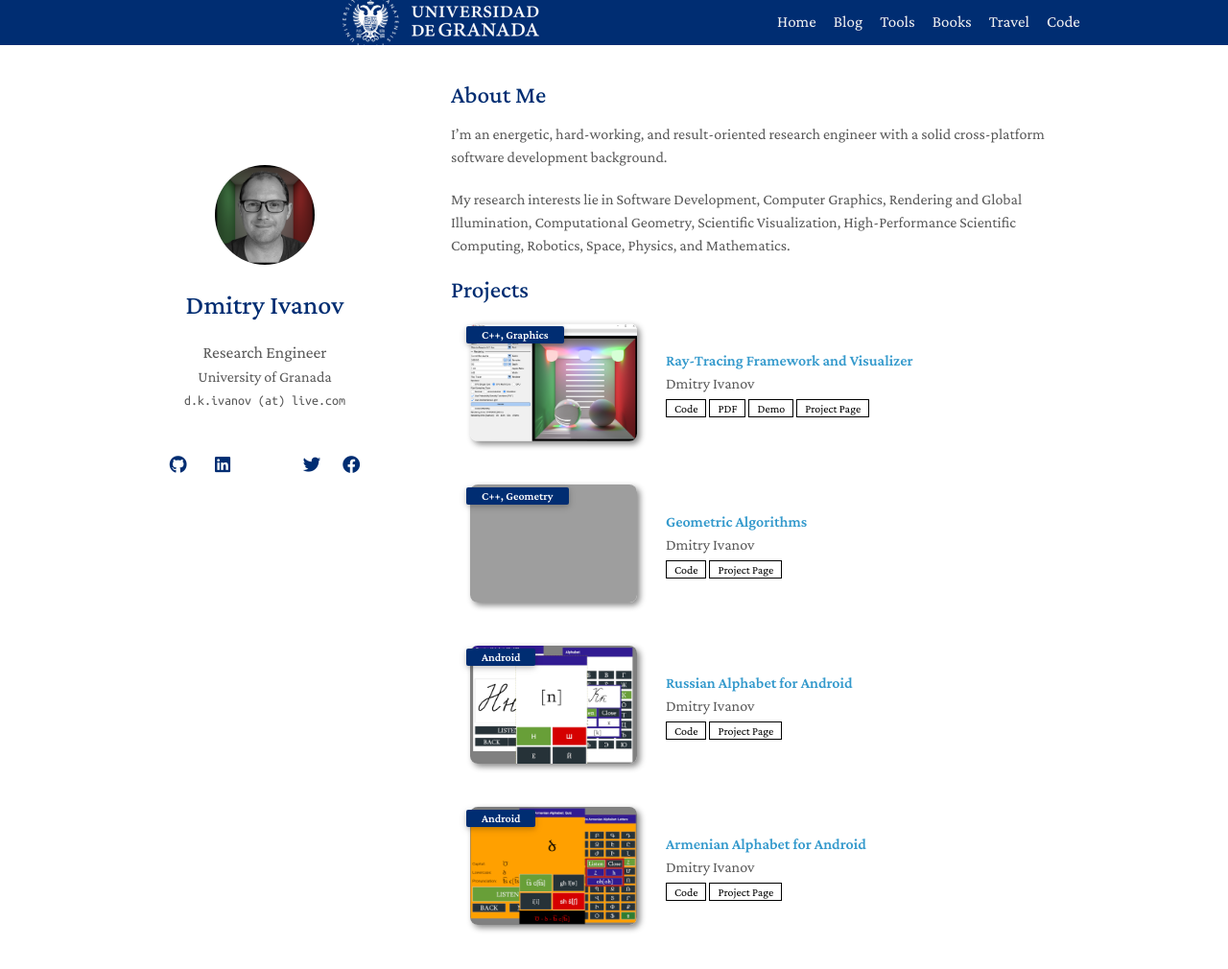
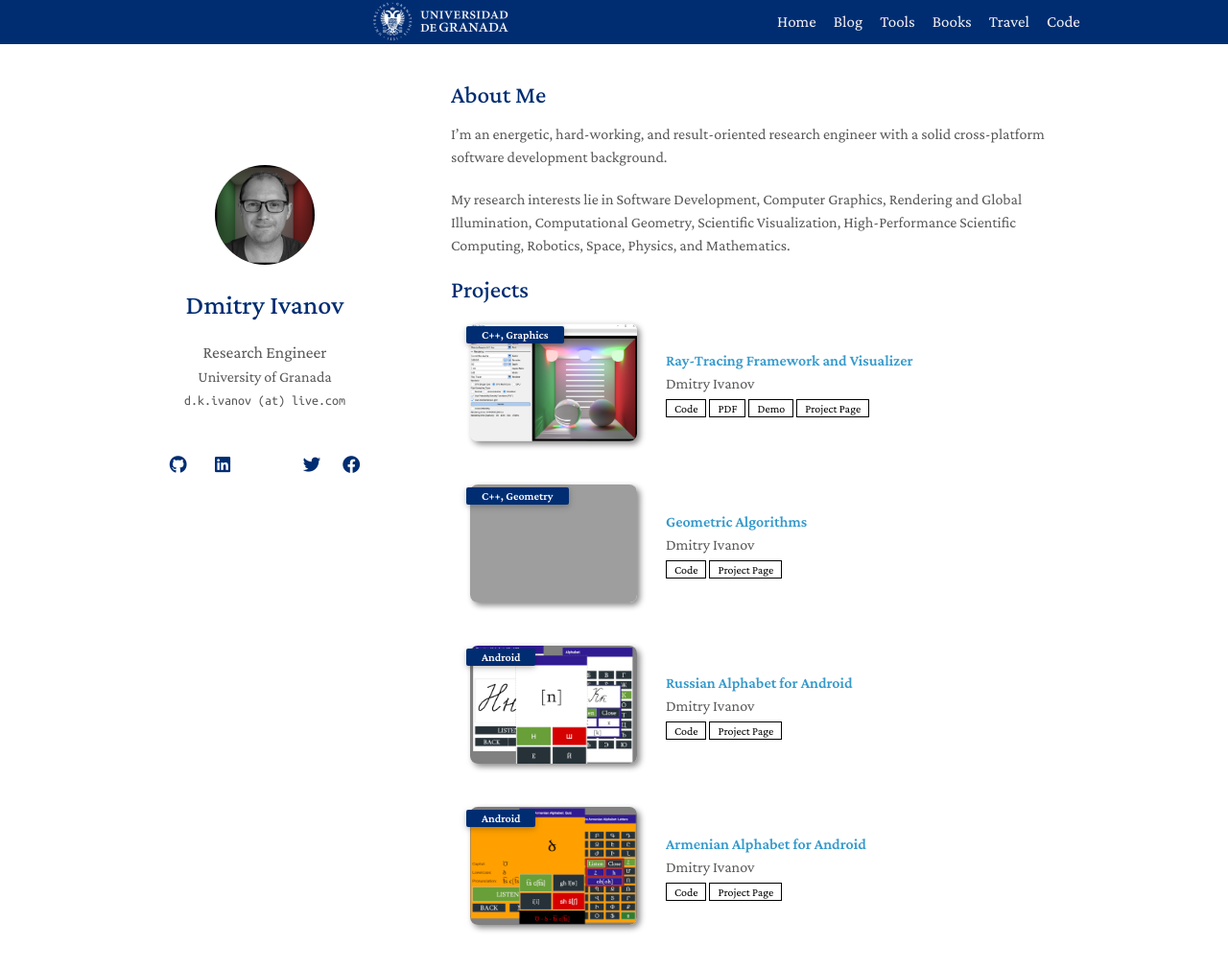
Before and after one commit to d-k-ivanov/d-k-ivanov.github.io, a Jekyll site: the page built from index.md, in a window 1280 px wide and 1074 px high. Shown: the top 1010 px of the window at 96% size. Built offline with Jekyll 4.4.1, drawn with Linux system fonts in a browser that asks for light colours; a style sheet for code colours, icons or effects is not loaded; grey boxes are pictures that could not be loaded.

Commit message:
Post 2024-24-10-23-03

```diff
--- a/_includes/navigation.html
+++ b/_includes/navigation.html
@@ -1,6 +1,6 @@
 <div class="topnav">
     <div id="myLogo">
-        <a href="{{ site.affiliation_link }}" rel="noopener" target="_blank"><img src="{{ site.affiliation_logo }}" alt="no_popup"></a>
+        <a href="{{ site.affiliation_link }}" rel="noopener" target="_blank"><img height="75" src="{{ site.affiliation_logo }}" alt="no_popup"></a>
     </div>
     <div id="myLinks">
         {% for link in site.data.navigation.main %}
```
Also changed, not shown: assets/img/logo-ugr.png, assets/img/logo-ugr.svg (added), assets/img/university-logo-small-horizontal.svg (deleted).
